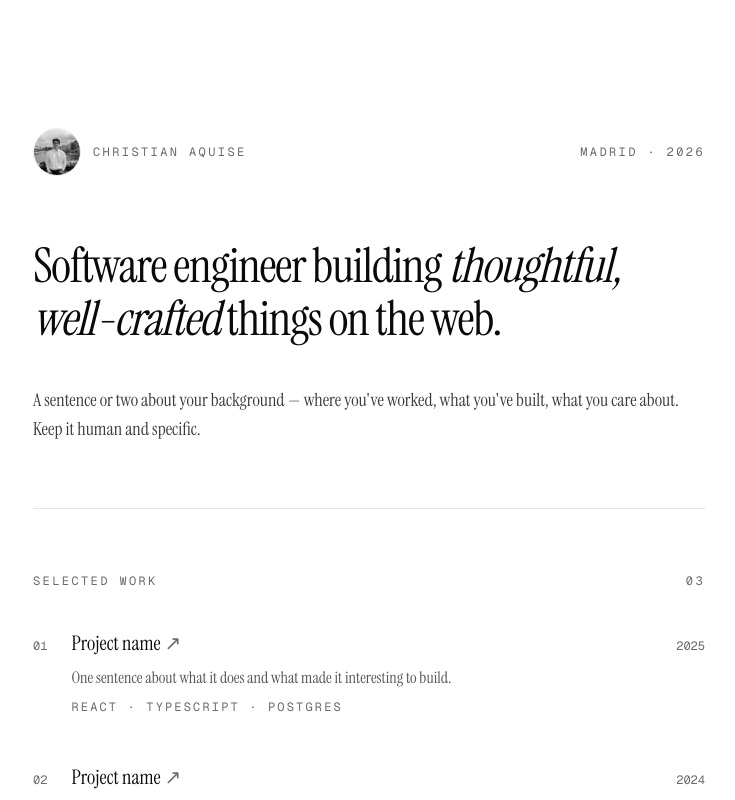
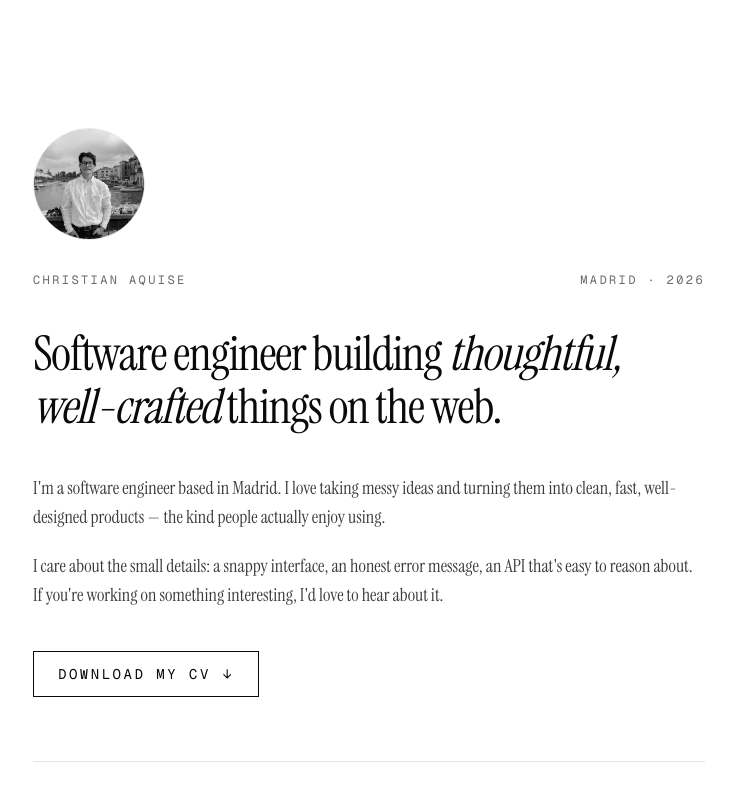
Before and after one commit to christianaquise-os/my-portfolio, a Next.js app: page / in a window 1280 px wide. Shown: the top 800 px of the page, without its empty margins (271-1006 px from the left). Built offline with nearby package versions, Linux system fonts and the light colour scheme.

Commit message:
Black and white redesign + photo + CV

```diff
--- a/app/globals.css
+++ b/app/globals.css
@@ -5,6 +5,7 @@
   --foreground: #0a0a0a;
   --muted: #6b6b6b;
   --border: #e5e5e5;
+  color-scheme: light;
 }
 
 @theme inline {
@@ -16,14 +17,7 @@
   --font-mono: var(--font-mono);
 }
 
-@media (prefers-color-scheme: dark) {
-  :root {
-    --background: #0a0a0a;
-    --foreground: #f5f5f5;
-    --muted: #8a8a8a;
-    --border: #262626;
-  }
-}
+html { color-scheme: light; }
 
 body {
   background: var(--background);
@@ -42,5 +36,5 @@ body {
 }
 
 .portrait {
-  filter: grayscale(100%) contrast(1.05);
+  filter: grayscale(100%);
 }
--- a/app/page.tsx
+++ b/app/page.tsx
@@ -2,51 +2,68 @@ export default function Home() {
   return (
     <main className="min-h-screen px-6 py-20 md:py-32">
       <div className="mx-auto max-w-2xl">
-        {/* Header with portrait */}
+        {/* Portrait */}
+        <div className="reveal" style={{ animationDelay: "0ms" }}>
+          <img
+            src="/profile.jpg"
+            alt="Christian Aquise"
+            className="portrait h-28 w-28 rounded-full object-cover border border-border"
+          />
+        </div>
+
+        {/* Header meta */}
         <header
-          className="reveal flex items-center justify-between gap-4"
-          style={{ animationDelay: "0ms" }}
+          className="reveal mt-8 flex items-baseline justify-between font-[family-name:var(--font-mono)] text-xs uppercase tracking-[0.2em] text-muted"
+          style={{ animationDelay: "100ms" }}
         >
-          <div className="flex items-center gap-3">
-            <img
-              src="/profile.jpg"
-              alt="Christian Aquise"
-              className="portrait h-12 w-12 rounded-full object-cover border border-border"
-            />
-            <span className="font-[family-name:var(--font-mono)] text-xs uppercase tracking-[0.2em] text-muted">
-              Christian Aquise
-            </span>
-          </div>
-          <span className="font-[family-name:var(--font-mono)] text-xs uppercase tracking-[0.2em] text-muted">
-            Madrid · 2026
-          </span>
+          <span>Christian Aquise</span>
+          <span>Madrid · 2026</span>
         </header>
 
         {/* Hero */}
         <h1
-          className="reveal mt-16 text-4xl md:text-5xl leading-[1.1] tracking-tight"
-          style={{ animationDelay: "100ms" }}
+          className="reveal mt-10 text-4xl md:text-5xl leading-[1.1] tracking-tight"
+          style={{ animationDelay: "200ms" }}
         >
           Software engineer building{" "}
           <em>thoughtful, well-crafted</em> things on the web.
         </h1>
 
-        {/* About */}
-        <p
-          className="reveal mt-10 text-lg leading-relaxed text-foreground/80"
-          style={{ animationDelay: "200ms" }}
+        {/* About — two paragraphs */}
+        <div
+          className="reveal mt-10 space-y-5 text-lg leading-relaxed text-foreground/80"
+          style={{ animationDelay: "300ms" }}
         >
-          A sentence or two about your background — where you've worked, what
-          you've built, what you care about. Keep it human and specific.
-        </p>
+          <p>
+            I'm a software engineer based in Madrid. I love taking messy ideas
+            and turning them into clean, fast, well-designed products — the kind
+            people actually enjoy using.
+          </p>
+          <p>
+            I care about the small details: a snappy interface, an honest error
+            message, an API that's easy to reason about. If you're working on
+            something interesting, I'd love to hear about it.
+          </p>
+        </div>
+
+        {/* CV button — prominent CTA */}
+        <a
+          href="/cv.pdf"
+          download
+          className="reveal mt-10 inline-flex items-center gap-3 border border-foreground px-6 py-3 text-sm font-[family-name:var(--font-mono)] uppercase tracking-[0.18em] hover:bg-foreground hover:text-background transition-colors"
+          style={{ animationDelay: "400ms" }}
+        >
+          Download my CV
+          <span aria-hidden>↓</span>
+        </a>
 
         <hr
           className="reveal my-16 border-t border-border"
-          style={{ animationDelay: "300ms" }}
+          style={{ animationDelay: "500ms" }}
         />
 
         {/* Selected work */}
-        <section className="reveal" style={{ animationDelay: "400ms" }}>
+        <section className="reveal" style={{ animationDelay: "600ms" }}>
           <div className="flex items-baseline justify-between font-[family-name:var(--font-mono)] text-xs uppercase tracking-[0.2em] text-muted">
             <span>Selected Work</span>
             <span>03</span>
@@ -82,18 +99,18 @@ export default function Home() {
 
         <hr
           className="reveal my-16 border-t border-border"
-          style={{ animationDelay: "500ms" }}
+          style={{ animationDelay: "700ms" }}
         />
 
         {/* Contact */}
-        <section className="reveal" style={{ animationDelay: "600ms" }}>
+        <section className="reveal" style={{ animationDelay: "800ms" }}>
           <div className="font-[family-name:var(--font-mono)] text-xs uppercase tracking-[0.2em] text-muted">
             Elsewhere
           </div>
           <ul className="mt-6 flex flex-wrap gap-x-8 gap-y-2 text-lg">
             <li>
               <a
-                href="mailto:your@email.com"
+                href="mailto:christian.aquise@gmail.com"
                 className="underline decoration-border underline-offset-4 hover:decoration-foreground transition-all"
               >
                 Email
@@ -109,19 +126,10 @@ export default function Home() {
             </li>
             <li>
               <a
-                href="https://linkedin.com/in/your-handle"
+                href="https://www.linkedin.com/in/christianaquise/"
                 className="underline decoration-border underline-offset-4 hover:decoration-foreground transition-all"
               >
                 LinkedIn
-              </a>
-            </li>
-            <li>
-              <a
-                href="/cv.pdf"
-                download
-                className="underline decoration-border underline-offset-4 hover:decoration-foreground transition-all"
-              >
-                CV ↓
               </a>
             </li>
           </ul>
@@ -148,7 +156,7 @@ function Project({
 }) {
   return (
     <li className="grid grid-cols-[auto_1fr_auto] gap-x-6 items-baseline">
-      <span className="font-[family-name:var(--font-mono)] text-xs text-muted">
+      <span className="font-mono text-xs text-muted">
         {n}
       </span>
       <div>
@@ -157,18 +165,11 @@ function Project({
           className="text-xl underline decoration-transparent underline-offset-4 hover:decoration-foreground transition-all"
         >
           {title}
-          <span className="ml-1 text-muted">↗</span>
         </a>
-        <p className="mt-2 text-base text-foreground/70 leading-relaxed">
-          {description}
-        </p>
-        <p className="mt-2 font-[family-name:var(--font-mono)] text-xs uppercase tracking-[0.18em] text-muted">
-          {stack}
-        </p>
+        <p className="mt-1 text-sm leading-relaxed text-foreground/70">{description}</p>
+        <p className="mt-1 font-mono text-xs text-muted">{stack}</p>
       </div>
-      <span className="font-[family-name:var(--font-mono)] text-xs text-muted">
-        {year}
-      </span>
+      <span className="font-[family-name:var(--font-mono)] text-xs text-muted">{year}</span>
     </li>
   );
 }
```
